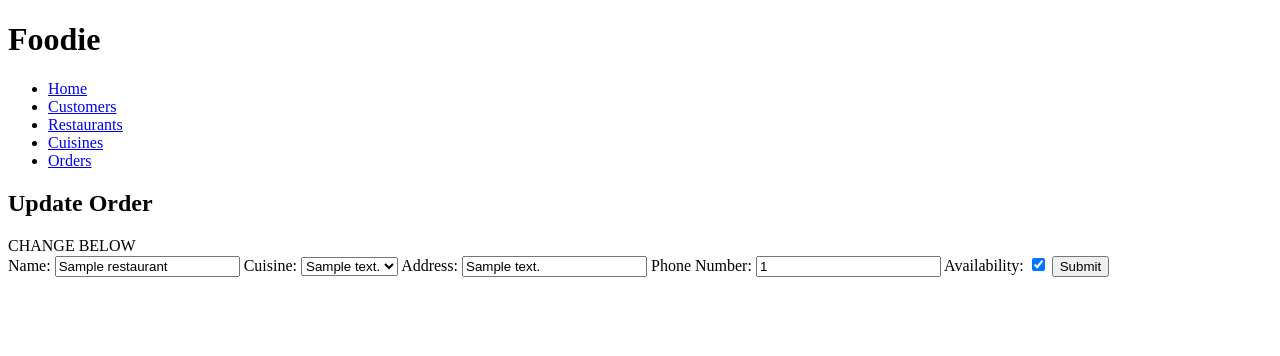
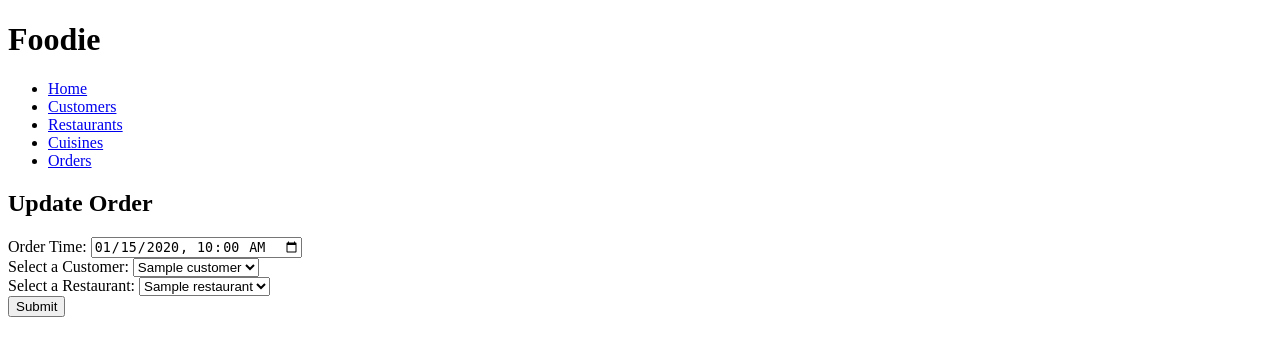
Before and after one commit to JenkenK/tasty_code, a Flask app: template templates/orders/edit.html in a window 1280 px wide. Shown: the top 356 px of the page. Run offline with Flask 2, Linux system fonts and the light colour scheme; the template is opened without the code that fills it: most values are stand-ins (such as "Sample title", 1, 10 or a date in 2020).

Commit message:
refactor edit.html for orders

```diff
--- a/controllers/order_controller.py
+++ b/controllers/order_controller.py
@@ -60,7 +60,7 @@ def update_order(order_id):
 
 
 # DELETE
-@order_blueprint.route('/orders/<id>/delete', methods=['POST'])
-def delete_ordre(order_id):
+@order_blueprint.route('/orders/<order_id>/delete', methods=['POST'])
+def delete_order(order_id):
     order_repository.delete(order_id)
     return redirect('/orders')
--- a/templates/orders/edit.html
+++ b/templates/orders/edit.html
@@ -3,27 +3,31 @@
 
 <h2>Update Order</h2>
 
-CHANGE BELOW
-<form action="/orders/{{ restaurant.id }}" method="POST">
+
+<form action="/orders/{{ order.id }}" method="POST">
     <div>
-        <label for="restaurant">Name:</label>
-        <input type="text" id="restaurant" name="restaurant" value="{{ restaurant.name }}">
+        <section>
+            <label for="order_timestamp">Order Time:</label>
+            <input type="datetime-local" id="order_timestamp" name="order_timestamp" value="{{ order.order_timestamp }}">
+        </section>
 
-        <label for="cuisine">Cuisine:</label>
-        <select name="cuisine_id" id="cuisine">
-            {% for cuisine in cuisines %}
-            <option value="{{ cuisine.id }}" {% if restaurant.cuisine_id == cuisine.id %} selected="selected"{% endif %} >{{ cuisine.cuisine }}</option>
-            {% endfor %}
-        </select>
+        <section>
+            <label for="customer">Select a Customer:</label>
+            <select name="customer_id" id="customer">
+              {% for customer in customers %}
+              <option value="{{ customer.id }}" {% if order.customer_id == customer.id %} selected="selected"{% endif %}>{{ customer.name }}</option>
+              {% endfor %}
+            </select>
+        </section>
 
-        <label for="address">Address:</label>
-        <input type="text" id="address" name="address" value="{{ restaurant.address }}">
-
-        <label for="phone_number">Phone Number:</label>
-        <input type="text" id="phone_number" name="phone_number" value="{{ restaurant.phone_number }}">
-
-        <label for="availability">Availability:</label>
-        <input type="checkbox" id="availability" name="availability" checked="{{ restaurant.availability }}" value="{{ restaurant.availability }}">
+        <section>
+            <label for="restaurant">Select a Restaurant:</label>
+            <select name="restaurant_id" id="restaurant">
+              {% for restaurant in restaurants %}
+              <option value="{{ restaurant.id }}">{{ restaurant.name }}</option>
+              {% endfor %}
+            </select>
+        </section>
 
         <input type="submit">
     </div>
--- a/templates/orders/new.html
+++ b/templates/orders/new.html
@@ -8,7 +8,6 @@
         <p>Order Details:</p>
         <label for="order_timestamp">Order time:</label>
         <input type="datetime-local" id="order_timestamp" name="order_timestamp">
-        <!-- how do I default to now? -->
 
         <label for="customer">Select a Customer:</label>
         <select name="customer_id" id="customer">
```
Also changed, not shown: templates/orders/index.html (+12 -6 lines), templates/restaurants/edit.html (+10 -0 lines).
